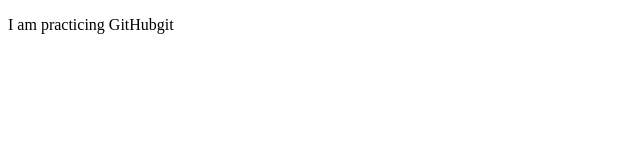
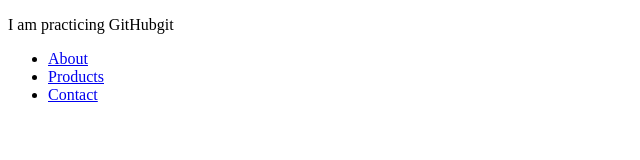
Before and after one commit to ShirinHajiesmaeili/wd57-GitHub, a plain HTML site: page index.html in a window 1280 px wide. Shown: the whole page, without its empty margins (0-640 px from the left). Drawn offline with Linux system fonts and the light colour scheme.

```diff
--- a/index.html
+++ b/index.html
@@ -7,5 +7,12 @@
   </head>
   <body>
     <p>I am practicing GitHubgit</p>
+    <nav>
+      <ul>
+        <li><a href="#about">About</a></li>
+        <li><a href="#products">Products</a></li>
+        <li><a href="#contact">Contact</a></li>
+      </ul>
+    </nav>
   </body>
 </html>
```
